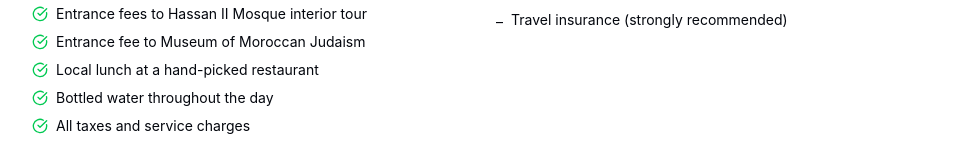
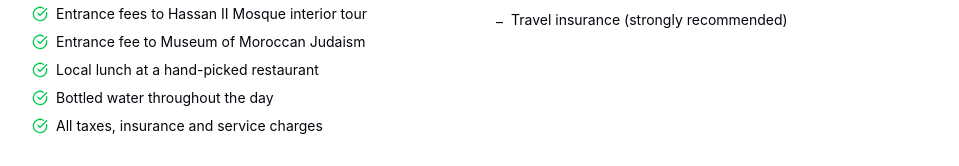
Before and after one commit to tangiertour-hue/tangiertours, a Next.js app: page /tours/tangier-casablanca-day-trip in a window 1280 px wide. Shown: the part 3851-4017 px from the top of the page, without its empty margins (160-1119 px from the left). Built offline with nearby package versions, Linux system fonts and the light colour scheme.

Commit message:
Fix: add insurance to included items on Al Boraq day trip page

```diff
--- a/app/tours/tangier-casablanca-day-trip/page.tsx
+++ b/app/tours/tangier-casablanca-day-trip/page.tsx
@@ -75,7 +75,7 @@
   "Entrance fee to Museum of Moroccan Judaism",
   "Local lunch at a hand-picked restaurant",
   "Bottled water throughout the day",
-  "All taxes and service charges",
+  "All taxes, insurance and service charges",
 ];
 
 const notIncluded = [
```
